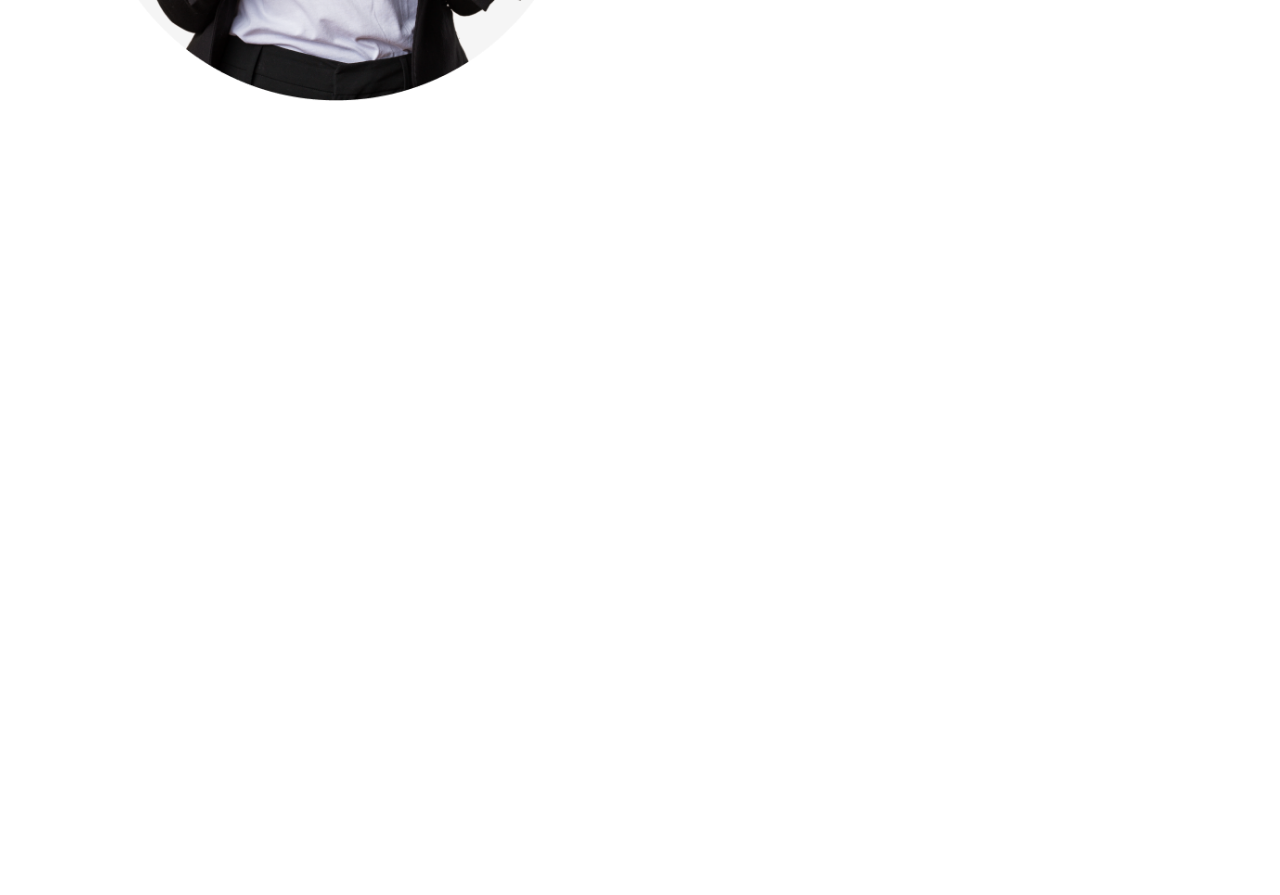
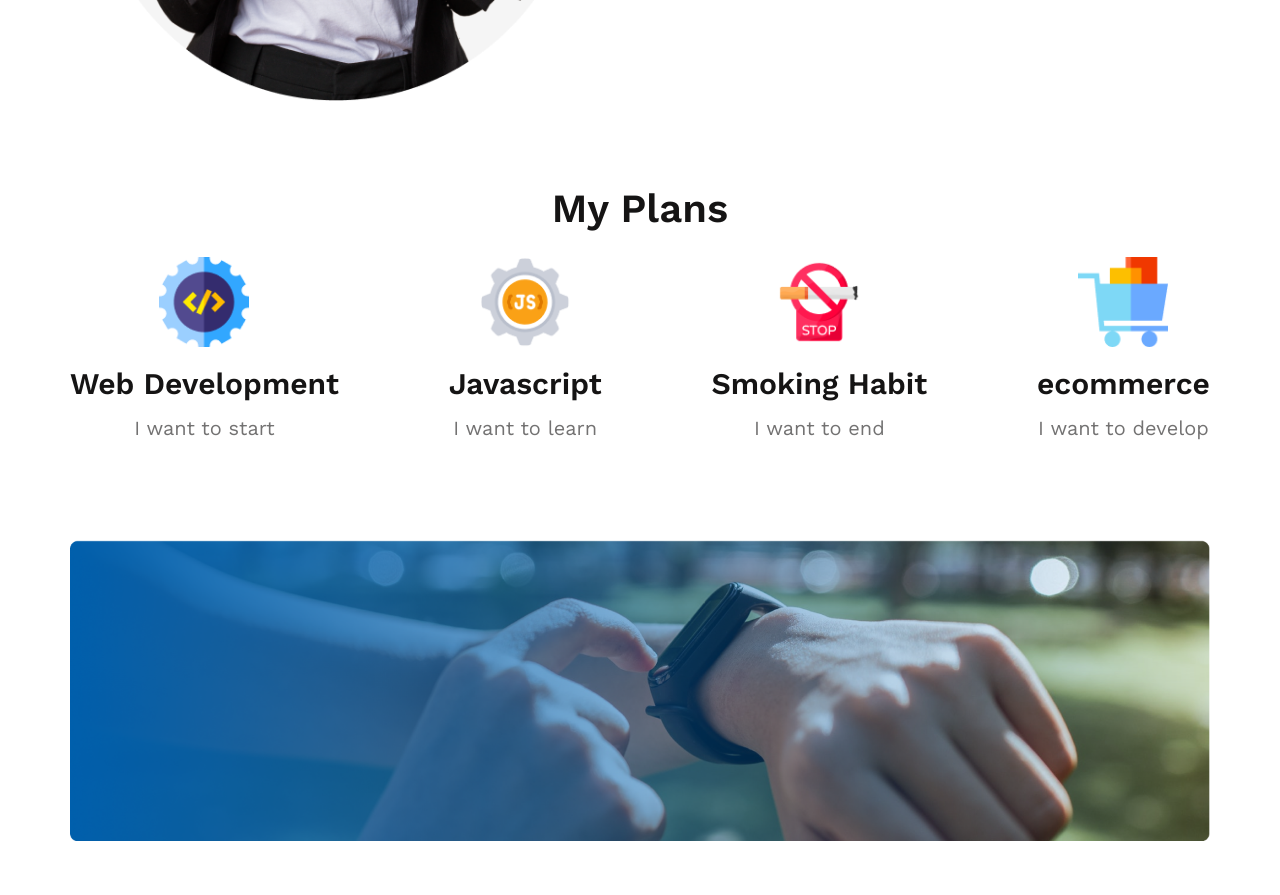
Before and after one commit to SetuIslam/portfolio, a plain HTML site: page index.html in a window 1280 px wide. Shown: the part 1400-2295 px from the top of the page. Before the commit the page ends 1705 px from the top, so only its background shows below. Drawn offline with nearby package versions, Linux system fonts and the light colour scheme.

Commit message:
My plan and gradiant section

```diff
--- a/css/style.css
+++ b/css/style.css
@@ -19,6 +19,13 @@ h1,h2,h3,h4,h5,h6{
 .main-container{
     max-width: 1140px;
     margin: 0 auto;
+}
+.text-center{
+    text-align: center;
+}
+.section-title h2 {
+    font-size: 40px;
+    margin-bottom: 25px;
 }
 .portfolio-button{
     width: 160px;
@@ -82,10 +89,7 @@ h1,h2,h3,h4,h5,h6{
 .failure-content-txt {
     transform: translateY(200px);
 }
-.failure-content-txt h3 {
-    font-size: 40px;
-    margin-bottom: 25px;
-}
+
 .failure-content-txt p,
 .failure-content-txt li{
     color: #444343;
@@ -94,3 +98,30 @@ h1,h2,h3,h4,h5,h6{
     list-style: none;
     line-height: 26px;
 }
+
+/* My plans */
+.my-plan{
+    padding: 50px 0;
+}
+.my-plan-content {
+    display: flex;
+    justify-content: space-between;
+}
+.my-plan-card img {
+    width: 90px;
+    height: 90px;
+}
+
+.my-plan-card h3 {
+    font-size: 30px;
+    margin: 15px 0;
+}
+
+.my-plan-card p {
+    font-size: 20px;
+    color: #737272;
+}
+.gradiant-image img {
+    width: 100%;
+    padding: 50px 0;
+}
--- a/index.html
+++ b/index.html
@@ -28,7 +28,9 @@
                     <img src="images/person.png" alt="">
                 </div>
                 <div class="failure-content-txt w-50">
-                    <h3>My failures of previous year</h3>
+                    <div class="section-title">
+                        <h2>My failures of previous year</h2>
+                    </div>
                     <p>Contrary to popular belief, Lorem Ipsum is not simply random text. It has roots in a piece of classical Latin literature from 45 BC, making it over 2000 years old. Richard McClintock.</p>
                     <ul>
                         <li><img src="images/icons/Vector.png" alt=""> Contrary to popular belief, is not simply.</li>
@@ -41,5 +43,40 @@
             </div>
         </div>
     </section><!--Failure section end-->
+
+    <section class="my-plan">
+        <div class="main-container">
+            <div class="section-title text-center">
+                <h2>My Plans</h2>
+            </div>
+            <div class="my-plan-content text-center">
+                <div class="my-plan-card">
+                    <img src="images/icons/web.png" alt="">
+                    <h3>Web Development</h3>
+                    <p>I want to start</p>
+                </div>
+                <div class="my-plan-card">
+                    <img src="images/icons/js.png" alt="">
+                    <h3>Javascript</h3>
+                    <p>I want to learn</p>
+                </div>
+                <div class="my-plan-card">
+                    <img src="images/icons/smoke.png" alt="">
+                    <h3>Smoking Habit</h3>
+                    <p>I want to end</p>
+                </div>
+                <div class="my-plan-card">
+                    <img src="images/icons/ecom.png" alt="">
+                    <h3>ecommerce</h3>
+                    <p>I want to develop</p>
+                </div>
+            </div>
+        </div>
+    </section><!--My Plan Section Ends-->
+    <div class="gradiant-image">
+        <div class="main-container">
+            <img src="images/gradiant-image.png" alt="">
+        </div>
+    </div>
 </body>
 </html>
```
Also changed, not shown: images/gradiant-image.png (added).
